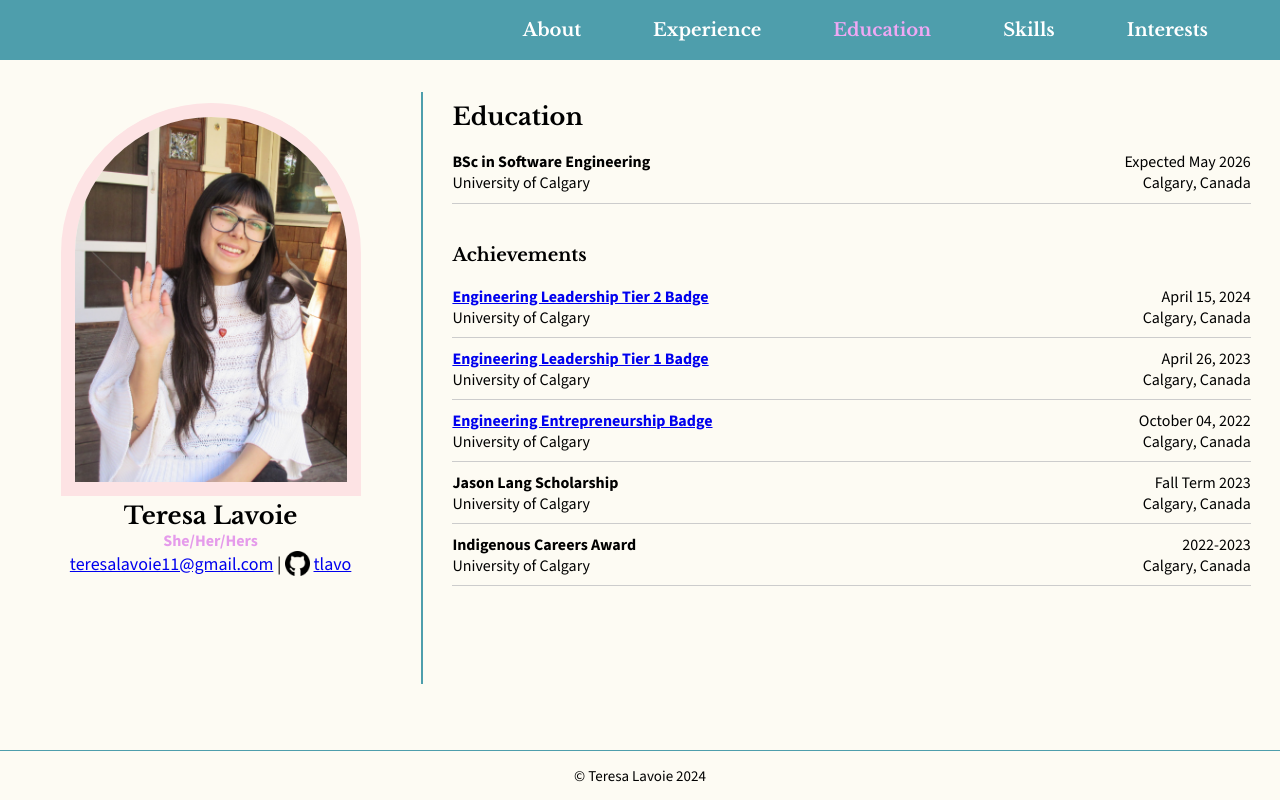
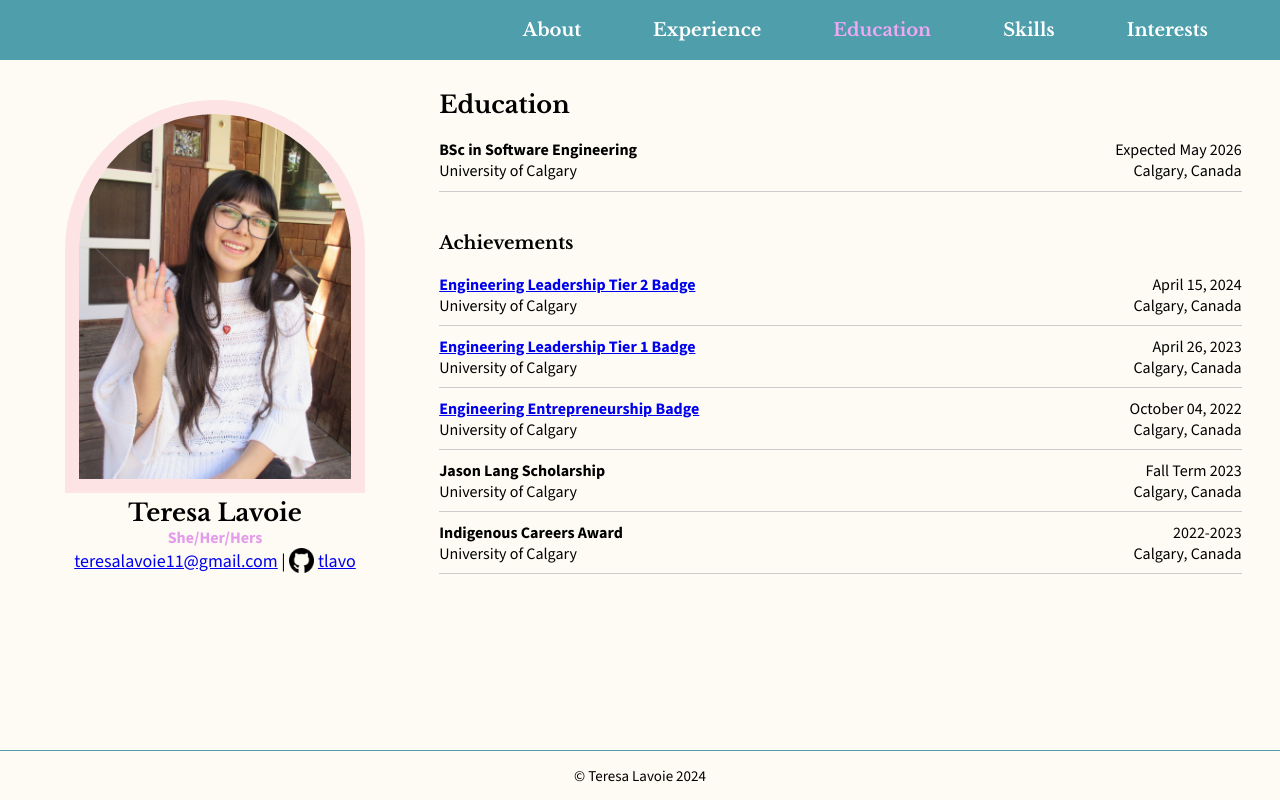
Before and after one commit to tlavo/TLavoie, a React (Create React App) app in the folder portfolio/: page /TLavoie/education in a window 1280 px wide. Built offline with nearby package versions, Linux system fonts and the light colour scheme.

Commit message:
some better flex formatting and updates to media queries

```diff
--- a/portfolio/src/App.css
+++ b/portfolio/src/App.css
@@ -8,7 +8,7 @@
 .body {
     background-color: #fdfbf3;
     font-family: 'Source Sans 3', sans-serif;
-    min-height: 100vh; margin:0;
+    min-height: 100vh; margin: 0;
     display:flex; flex-direction:column;
 }
 ::selection { background-color: #e69beb84; }
@@ -23,7 +23,7 @@ h1 {
 }
 
 h1.space {
-    margin-bottom: 20px;
+    margin: 30px 0 20px 0;
 }
 
 h2 {
@@ -137,12 +137,10 @@ h4 {
 .comp {
     display: flex;
     flex-direction: column;
-    margin: 2rem auto;
 }
 
 .comp_item {
-    margin: 1px;
-    padding: 10px;
+    padding-top: 2.5rem;
     flex: 1;
 }
 
@@ -152,12 +150,6 @@ h4 {
     border-top-right-radius: 200px;
 }
 
-.comp:before {
-    content: "";
-    border: 0.5px solid #4e9eac;
-    align-self: stretch;
-}
-
 .comp_item--start {
     text-align: center;
     order: -1;
@@ -165,6 +157,7 @@ h4 {
 
 .comp_item--end {
     margin: 0 1.5vw;
+    padding-bottom: 15px;
     flex: 2;
 }
 
@@ -335,8 +328,16 @@ h4 {
     .comp {
         flex-direction: row;
     }
+    .comp_item--start {
+        position: absolute;
+        left: 65px;
+        z-index: 1;
+        text-align: center;
+        order: -1;
+    }
     .comp_item--end {
-        height: 74vh;
+        padding: 0 1.5vw 15px 420px;
+        height: calc(100vh - 110px);
     }
     .column_skills {
         margin-left: 20px;
@@ -344,7 +345,6 @@ h4 {
         width: 22vw;
     }
     .scrollable {
-        height: 74vh; /* Adjust this height as needed */
         overflow-y: scroll;
     }
 }
--- a/portfolio/src/components/About.js
+++ b/portfolio/src/components/About.js
@@ -6,7 +6,7 @@ function About() {
     <div className="comp_item comp_item--end scrollable" id="Description">
       <h1 className="space">Hi, I'm Teresa.</h1>
       <p className="padding">
-        I'm studying <i>Software Engineering</i> at the University of Calgary, and I just completing my third year.
+        I'm studying <i>Software Engineering</i> at the University of Calgary, and I am on internship with Mobiltex after completing my third year of studies.
       </p>
       <p className="padding">
         A project I'm working on right now is <i>"CasSet"</i>, a social media, music app connected with the Spotify API.
--- a/portfolio/src/components/ContactForm.css
+++ b/portfolio/src/components/ContactForm.css
@@ -115,7 +115,7 @@
         padding: 10px;
     }
     .contact-inputs {
-        width: 80vw;
+        width: 36vw;
     }
     .contact-liststyle {
         margin-left: 0;
--- a/portfolio/src/components/Experience.js
+++ b/portfolio/src/components/Experience.js
@@ -13,6 +13,17 @@ function Experience() {
     <div className="comp_item comp_item--end scrollable" id="Description">
       <h1 className="space">Experience</h1>
       <div className="e-list">
+      <div className="e-item">
+          <div className="e-details">
+            <strong>Software Developer Intern</strong><br />
+            Mobiltex Data Ltd.
+          </div>
+          <div className="e-dates">
+            September 2024-August 2025<br />
+            Calgary, Canada
+          </div>
+        </div>
+
         <div className="e-item">
           <div className="e-details">
             <strong>Volunteer - Women in Engineering Day Event</strong><br />
@@ -30,7 +41,7 @@ function Experience() {
             Lavoie Contracting and Design
           </div>
           <div className="e-dates">
-            2018-Present<br />
+            2018-2024<br />
             Calgary, Canada
           </div>
         </div>
@@ -53,17 +64,6 @@ function Experience() {
           </div>
           <div className="e-dates">
             2018-2020<br />
-            Calgary, Canada
-          </div>
-        </div>
-
-        <div className="e-item">
-          <div className="e-details">
-            <strong>Volunteering</strong><br />
-            Westwood Cultural Centre
-          </div>
-          <div className="e-dates">
-            2016-2019<br />
             Calgary, Canada
           </div>
         </div>
--- a/portfolio/src/components/projects/projects.css
+++ b/portfolio/src/components/projects/projects.css
@@ -2,6 +2,7 @@
     transition: 0.3s ease;
     background-color: #90534f;
     width: 60px;
+    margin: 20px 0 0 0;
     padding: 8px 16px;
     border: none;
     border-radius: 5px;
```
Also changed, not shown: 1 other file (tests, documents, lock files or other folders).
